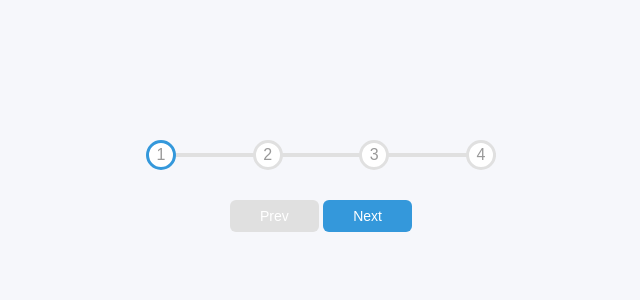
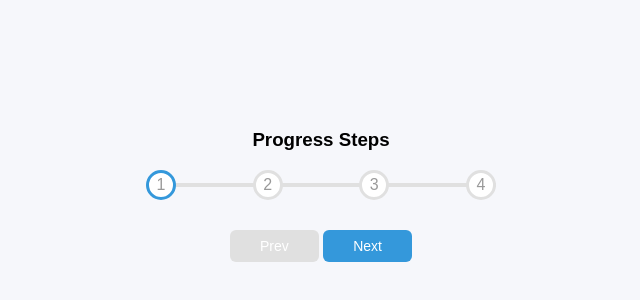
Before and after one commit to MikeTutu/progress-steps, a plain HTML site: page index.html in a window 1280 px wide. Shown: the part 214-514 px from the top of the page, without its empty margins (319-959 px from the left). Drawn offline with Linux system fonts and the light colour scheme; a web font is replaced by a local one.

Commit message:
progress-steps on flow updated

```diff
--- a/index.html
+++ b/index.html
@@ -9,6 +9,7 @@
     <title>Progress Steps</title>
 </head>
 <body>
+    <h3>Progress Steps</h3>
    <dv class="container">
     <div class="progress-container">
         <div class="progress" id="progress"></div>
```
